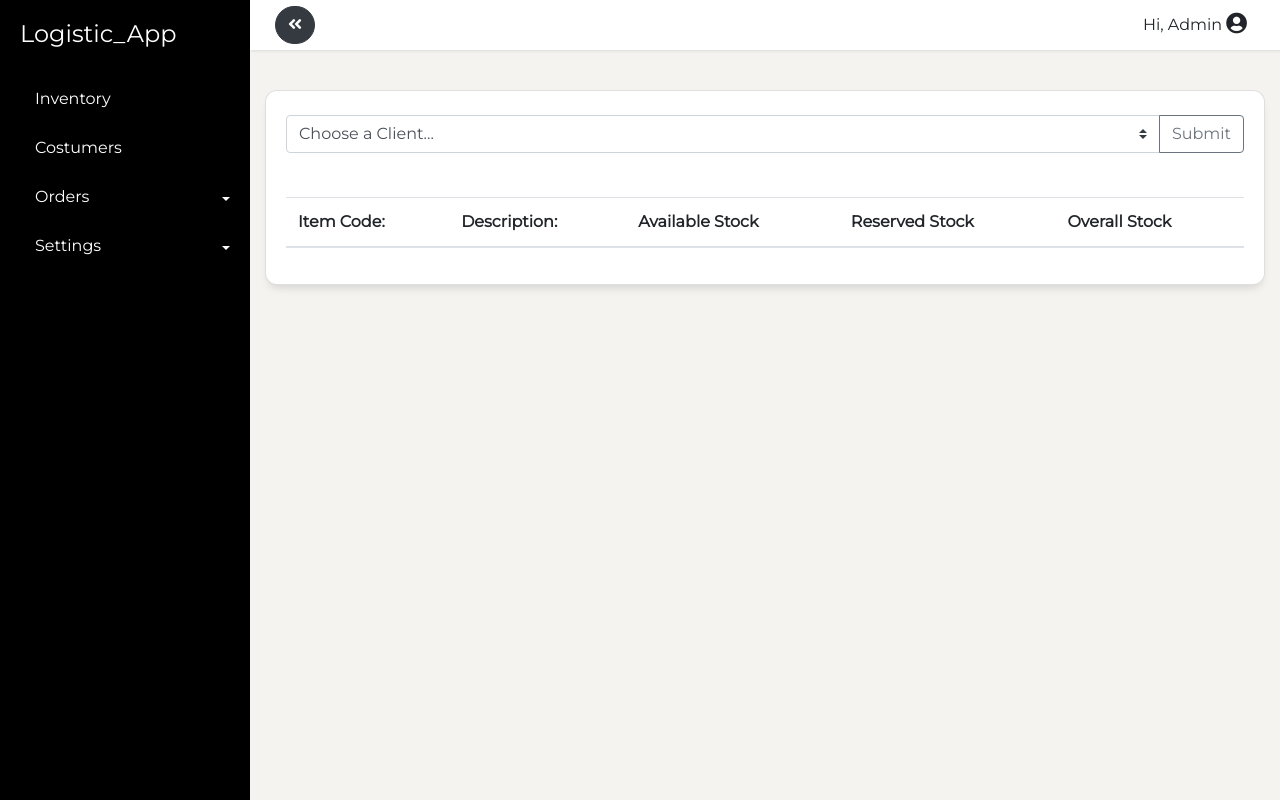
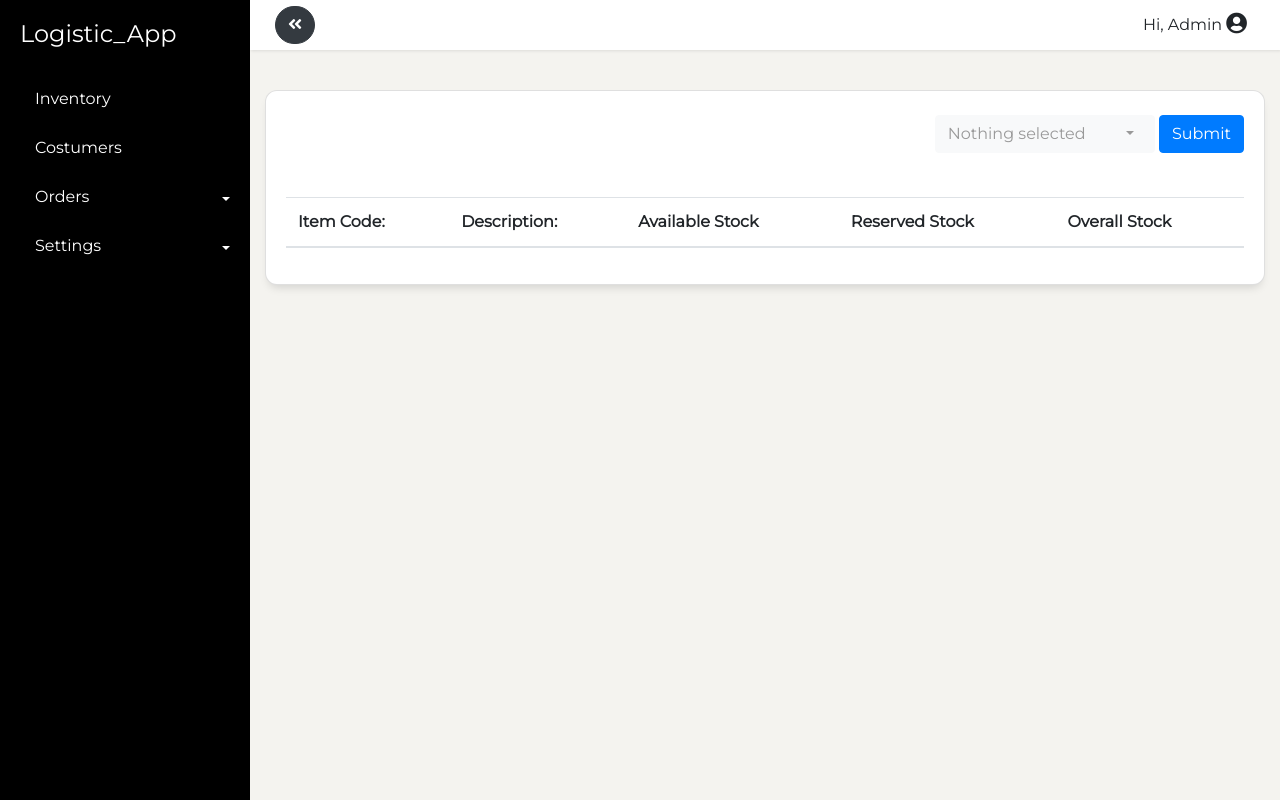
Before and after one commit to kimjayluta/test_gg_logistics_app, a PHP site: page /inventory.php in a window 1280 px wide. Run offline with PHP 8.4, Linux system fonts and the light colour scheme; lists and menus that the app fills with data are empty; some libraries are stand-ins or nearby versions.

Commit message:
added a multiselect dropdown

```diff
--- a/includes/global/header.php
+++ b/includes/global/header.php
@@ -6,21 +6,33 @@
     <meta http-equiv="X-UA-Compatible" content="IE=edge">
     <!-- Bootstrap CSS CDN -->
     <link rel="stylesheet" href="https://stackpath.bootstrapcdn.com/bootstrap/4.1.0/css/bootstrap.min.css" integrity="sha384-9gVQ4dYFwwWSjIDZnLEWnxCjeSWFphJiwGPXr1jddIhOegiu1FwO5qRGvFXOdJZ4" crossorigin="anonymous">
+    <!-- Bootstrap Multi-select -->
+    <link rel="stylesheet" href="https://cdnjs.cloudflare.com/ajax/libs/bootstrap-select/1.13.1/css/bootstrap-select.css" />
+
     <!-- Our Custom CSS -->
     <link rel="stylesheet" href="css/style2.css">
     <!-- Scrollbar Custom CSS -->
     <link rel="stylesheet" href="https://cdnjs.cloudflare.com/ajax/libs/malihu-custom-scrollbar-plugin/3.1.5/jquery.mCustomScrollbar.min.css">
+
     <!-- Datatable-->
     <link rel="stylesheet" type="text/css" href="https://cdn.datatables.net/v/bs4/dt-1.10.18/datatables.min.css"/>
+
     <!-- Fontawesome cdn -->
     <link rel="stylesheet" href="https://use.fontawesome.com/releases/v5.5.0/css/all.css"
           integrity="sha384-B4dIYHKNBt8Bc12p+WXckhzcICo0wtJAoU8YZTY5qE0Id1GSseTk6S+L3BlXeVIU"
           crossorigin="anonymous">
     <!-- Google Fonts Cdn -->
     <link href="https://fonts.googleapis.com/css?family=Montserrat" rel="stylesheet">
+
     <!-- Jquery Cdn-->
     <script src="../js/jquery-3.3.1.min.js"></script>
+
+    <!-- Bootstrap Multi-select -->
+    <script src="https://stackpath.bootstrapcdn.com/bootstrap/4.1.1/js/bootstrap.bundle.min.js"></script>
+    <script src="https://cdnjs.cloudflare.com/ajax/libs/bootstrap-select/1.13.1/js/bootstrap-select.min.js"></script>
+
     <!--Datatable Jquery-->
     <script type="text/javascript" src="https://cdn.datatables.net/v/bs4/dt-1.10.18/datatables.min.js"></script>
+
 </head>
 <body style="font-family: 'Montserrat',sans-serif;">
--- a/inventory.php
+++ b/inventory.php
@@ -1,6 +1,7 @@
 <?php
 include "./includes/global/header.php";
 ?>
+
 <title>Dashboard</title>
 <div class="wrapper">
     <!-- Sidebar  -->
@@ -32,15 +33,17 @@ include "./includes/global/header.php";
         <div class="container">
             <div class="card cd">
                 <div class="card-header pb-0 pt-3 mt-2" style="background-color: transparent;border: 0;">
-                    <div class="input-group">
-                        <select class="custom-select" id="inputGroupSelect04" aria-label="Example select with button addon">
-                            <option selected>Choose a Client...</option>
-                            <option value="1">One</option>
-                            <option value="2">Two</option>
-                            <option value="3">Three</option>
-                        </select>
-                        <div class="input-group-append">
-                            <button class="btn btn-outline-secondary" type="button">Submit</button>
+                    <div class="row">
+                        <div class="col"></div>
+                        <div class="col-6">
+                            <div style="float:right;">
+                                <select class="selectpicker" multiple data-live-search="true">
+                                    <option>Mustard</option>
+                                    <option>Ketchup</option>
+                                    <option>Relish</option>
+                                </select>
+                                <button type="submit" class="btn btn-primary" id="multi_select">Submit</button>
+                            </div>
                         </div>
                     </div>
                 </div>
@@ -64,4 +67,15 @@ include "./includes/global/header.php";
         </div>
     </div>
 </div>
+
+<script>
+$(document).ready(function (){
+    $('.selectpicker').selectpicker();
+
+    $("#multi_select").on("click", function (){
+        console.log($(".selectpicker").val());
+    })
+})
+</script>
+
 <?php include "./includes/global/footer.php";?>
```
